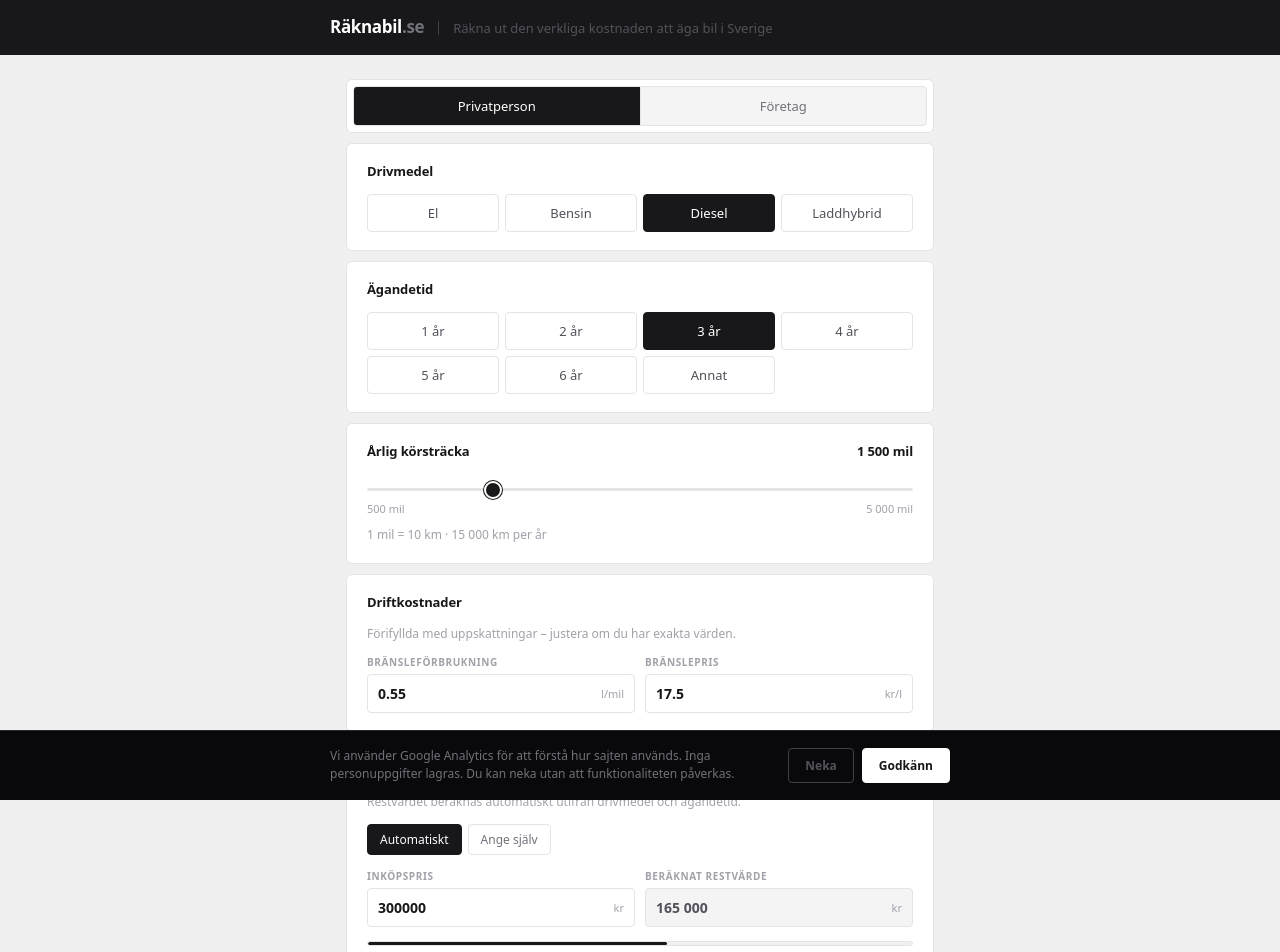
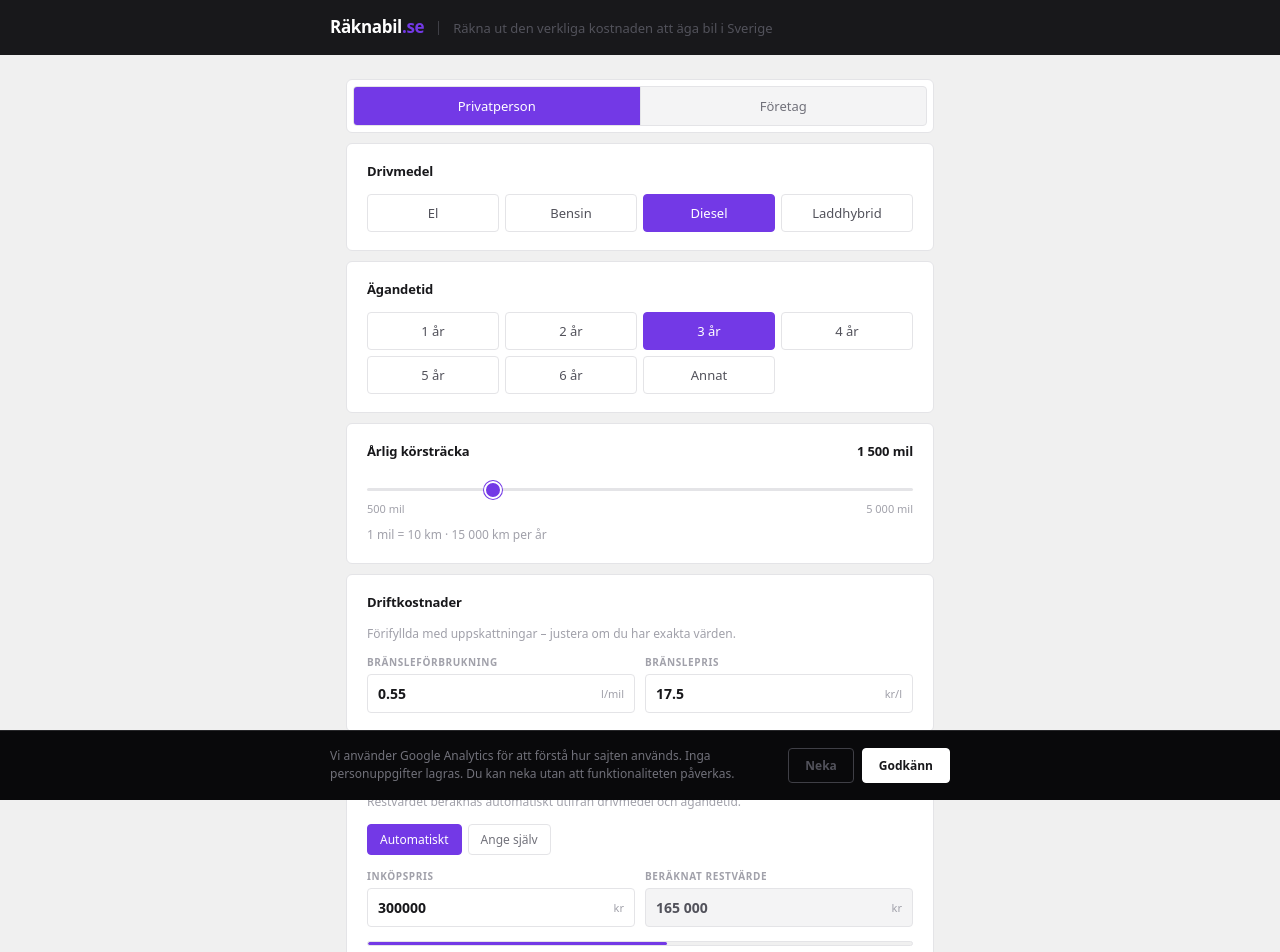
Before and after one commit to LuckyLBP/rakna-bil, a React (Vite) app: page / in a window 1280 px wide. Shown: the top 952 px of the page. Built offline with nearby package versions, Linux system fonts and the light colour scheme.

Commit message:
new accent color

```diff
--- a/src/App.css
+++ b/src/App.css
@@ -34,7 +34,7 @@ body {
   color: #fff;
 }
 
-.logo-tld { color: #71717a; }
+.logo-tld { color: #7339E6; }
 
 .header-divider {
   width: 1px;
@@ -131,7 +131,7 @@ body {
 .pill-btn + .pill-btn { border-left: 1px solid #e4e4e7; }
 
 .pill-active {
-  background: #18181b;
+  background: #7339E6;
   color: #fff;
 }
 
@@ -168,8 +168,8 @@ body {
 }
 
 .chip-active {
-  background: #18181b;
-  border-color: #18181b;
+  background: #7339E6;
+  border-color: #7339E6;
   color: #fff;
 }
 
@@ -193,20 +193,20 @@ body {
   width: 18px;
   height: 18px;
   border-radius: 50%;
-  background: #18181b;
+  background: #7339E6;
   cursor: pointer;
   border: 2px solid #fff;
-  box-shadow: 0 0 0 1px #18181b;
+  box-shadow: 0 0 0 1px #7339E6;
 }
 
 .slider::-moz-range-thumb {
   width: 18px;
   height: 18px;
   border-radius: 50%;
-  background: #18181b;
+  background: #7339E6;
   cursor: pointer;
   border: 2px solid #fff;
-  box-shadow: 0 0 0 1px #18181b;
+  box-shadow: 0 0 0 1px #7339E6;
 }
 
 .slider-labels {
@@ -241,8 +241,8 @@ body {
 .toggle-pill:hover { border-color: #a1a1aa; color: #18181b; }
 
 .toggle-pill-active {
-  background: #18181b;
-  border-color: #18181b;
+  background: #7339E6;
+  border-color: #7339E6;
   color: #fff;
 }
 
@@ -259,7 +259,7 @@ body {
 
 .dep-bar-fill {
   height: 100%;
-  background: #18181b;
+  background: #7339E6;
   border-radius: 3px;
   transition: width 0.35s ease;
 }
@@ -302,7 +302,7 @@ body {
   transition: border-color 0.12s;
 }
 
-.num-input-wrap:focus-within { border-color: #18181b; }
+.num-input-wrap:focus-within { border-color: #7339E6; }
 
 .num-input-wrap.read-only { background: #f4f4f5; }
 
@@ -443,7 +443,7 @@ body {
 
 .bar-fill {
   height: 100%;
-  background: #fff;
+  background: #a78bfa;
   border-radius: 2px;
   transition: width 0.35s ease;
 }
```
